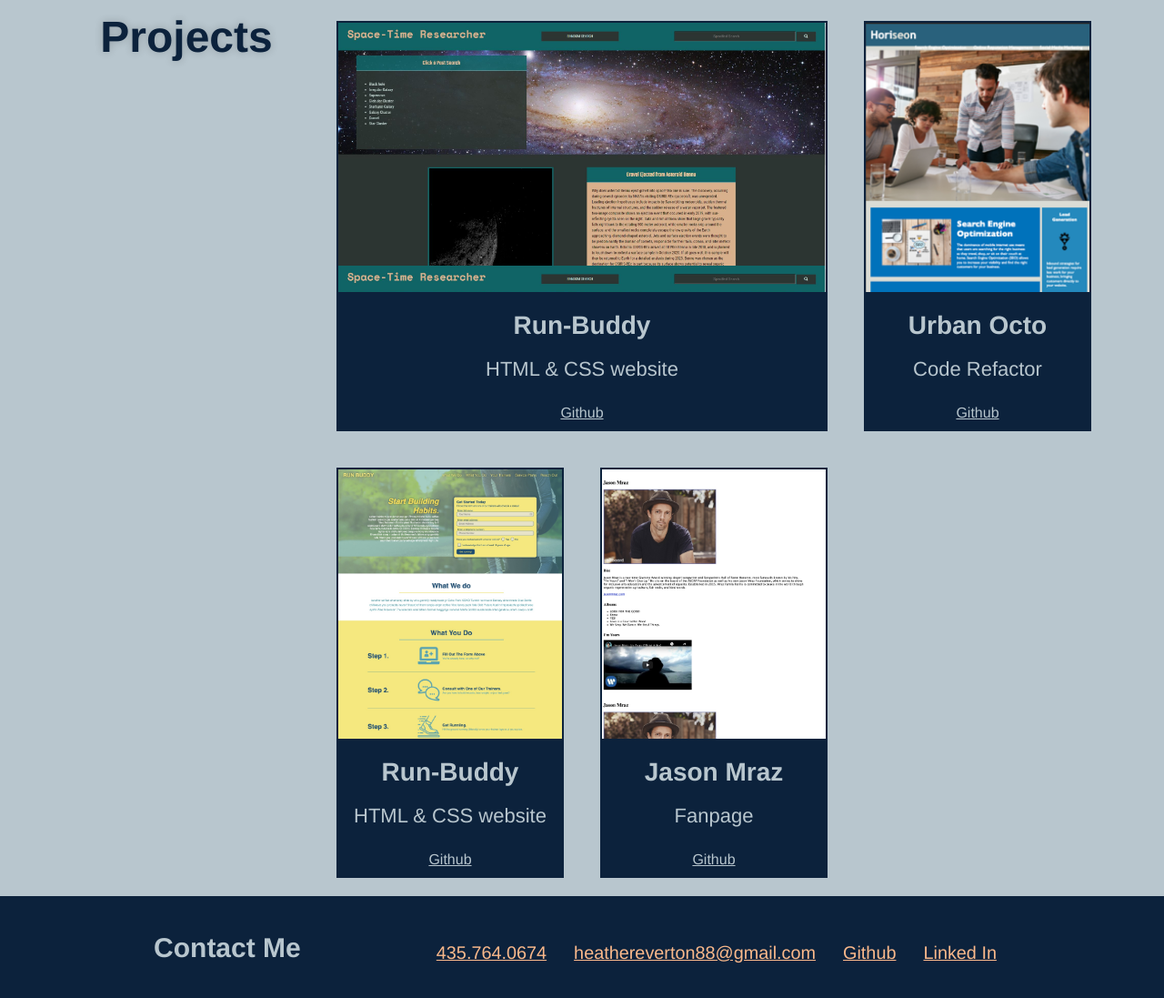
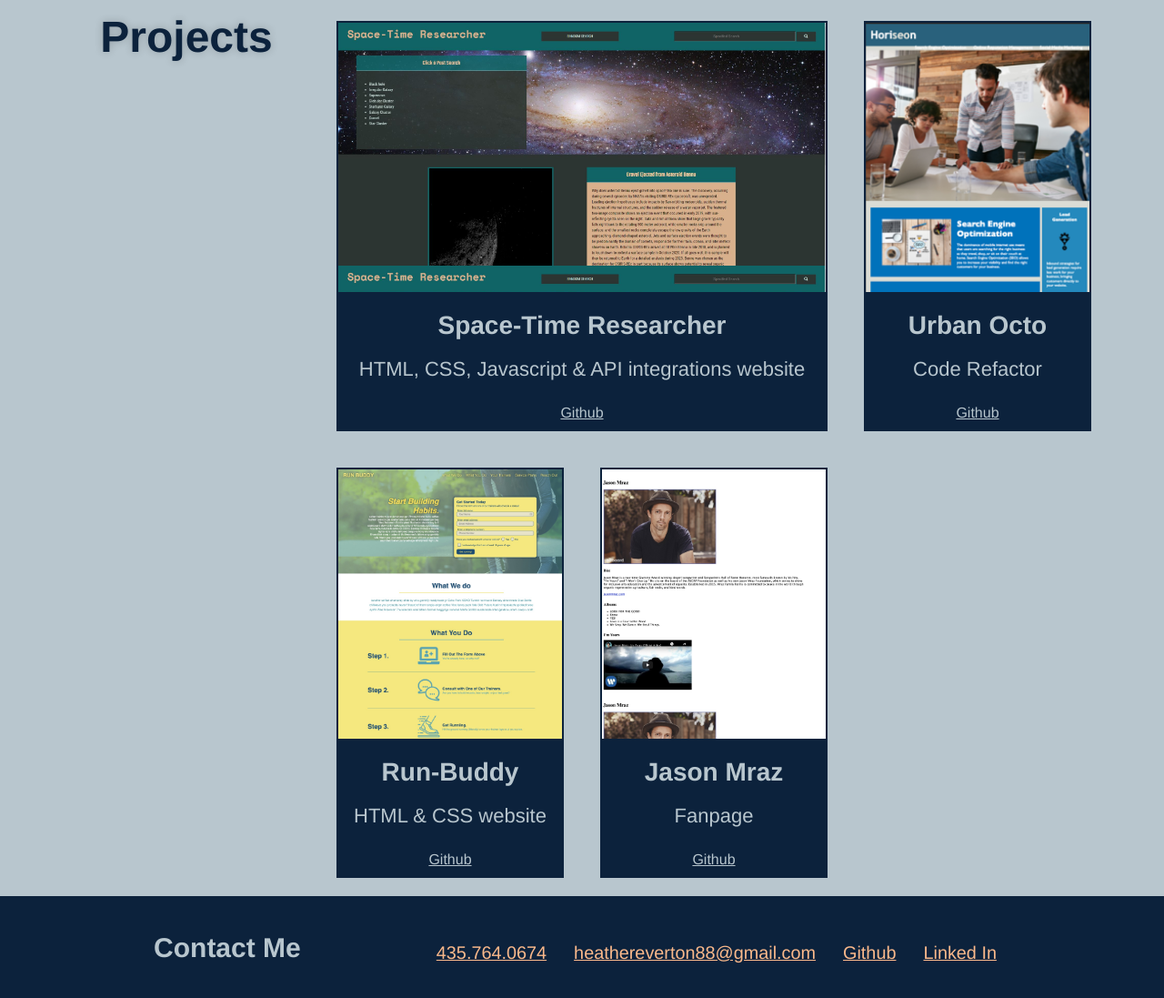
Before and after one commit to heather-everton/portfolio, a plain HTML site: page index.html in a window 1280 px wide. Shown: the part 1044-2141 px from the top of the page at 91% size. Drawn offline with Linux system fonts and the light colour scheme.

Commit message:
Update index.html

```diff
--- a/index.html
+++ b/index.html
@@ -74,8 +74,8 @@
                         <a href="https://chazzkreutzkamp.github.io/group-project-one-Group4/" target="_blank" class="project-img project-4"></a>
                     </div>
                     <div>
-                        <h3>Run-Buddy</h3>
-                        <h4>HTML & CSS website</h4>
+                        <h3>Space-Time Researcher</h3>
+                        <h4>HTML, CSS, Javascript & API integrations website</h4>
                         <a href="https://github.com/ChazzKreutzkamp/group-project-one-Group4" target="_blank">Github</a>
                     </div>
                 </article>
```
